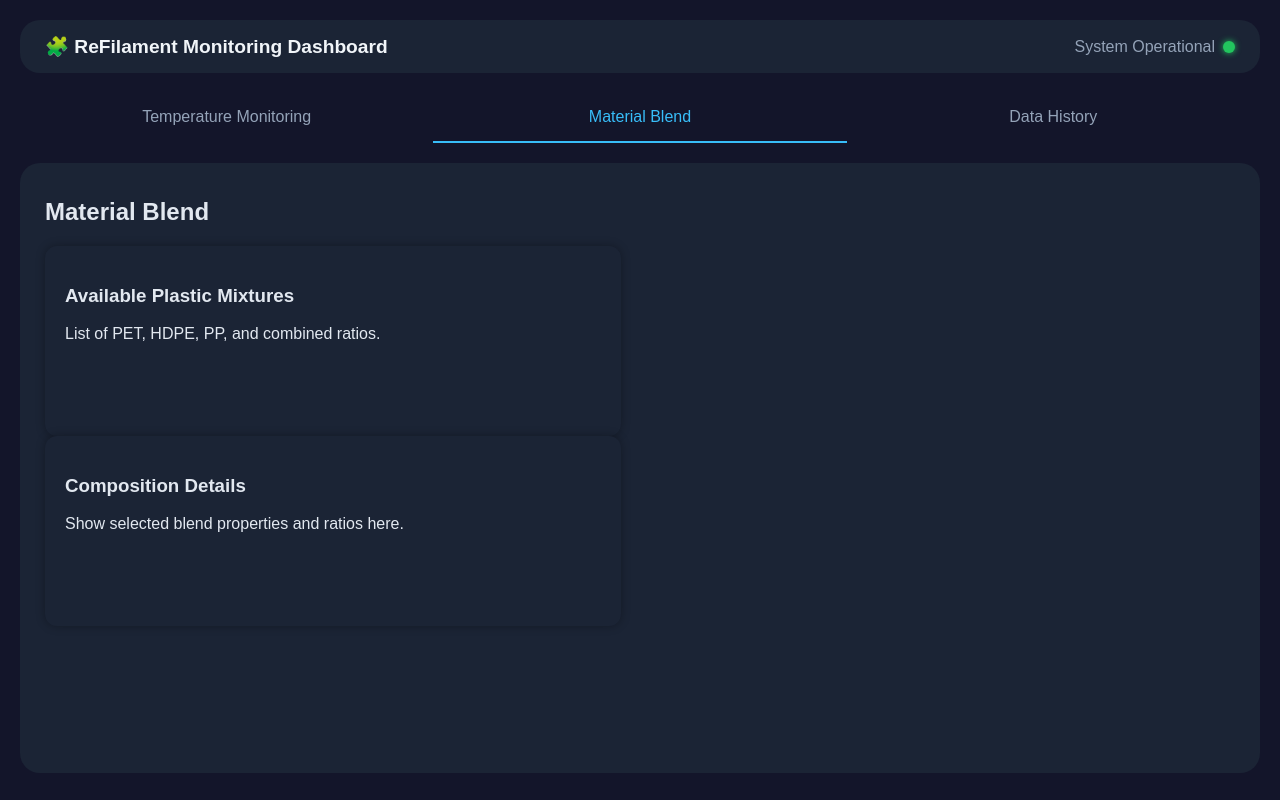
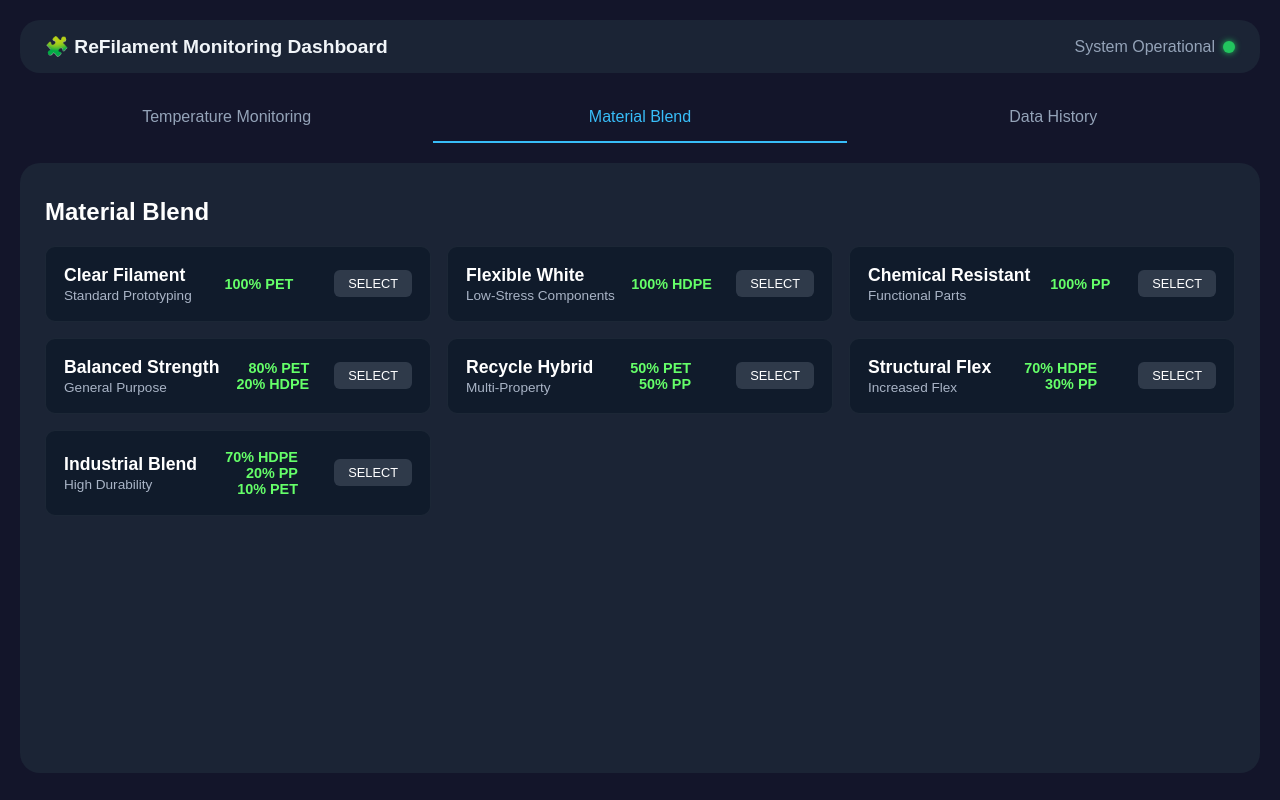
Before and after one commit to laleimendrez/ReFilament, a Flask app: page /mixture/ in a window 1280 px wide. Run offline with Flask 3, Linux system fonts and the light colour scheme.

Commit message:
Add layout for Tab 2 and initial Flask setup

```diff
--- a/static/css/mixture.css
+++ b/static/css/mixture.css
@@ -0,0 +1,56 @@
+.page-title {
+  color: #ffffff;
+  margin-bottom: 20px;
+}
+
+.mixture-grid {
+  display: grid;
+  grid-template-columns: repeat(auto-fit, minmax(300px, 1fr));
+  gap: 16px;
+}
+
+.mixture-card {
+  background: #101b2b;
+  border-radius: 10px;
+  padding: 18px;
+  display: flex;
+  justify-content: space-between;
+  align-items: center;
+  position: relative;
+  border: 1px solid rgba(255,255,255,0.05);
+}
+
+.mixture-info h3 {
+  color: white;
+  margin: 0;
+  font-size: 1.1rem;
+}
+
+.mixture-info p {
+  color: #a9b4c6;
+  font-size: 0.85rem;
+  margin: 2px 0 0 0;
+}
+
+.mixture-ratio {
+  color: #65ff69;
+  font-size: 0.9rem;
+  text-align: right;
+  font-weight: 600;
+  margin-right: 8px;
+}
+
+.select-btn {
+  background: #2f3a4a;
+  border: none;
+  padding: 6px 14px;
+  border-radius: 6px;
+  color: white;
+  font-size: 0.8rem;
+  cursor: pointer;
+  transition: 0.25s;
+}
+
+.select-btn:hover {
+  background: #4b5d75;
+}
--- a/templates/mixture.html
+++ b/templates/mixture.html
@@ -1,15 +1,81 @@
 {% extends "base.html" %}
 {% block content %}
 <link rel="stylesheet" href="{{ url_for('static', filename='css/mixture.css') }}">
-<h2>Material Blend</h2>
 
-<div class="panel">
-  <h3>Available Plastic Mixtures</h3>
-  <p>List of PET, HDPE, PP, and combined ratios.</p>
+<h2 class="page-title">Material Blend</h2>
+
+<div class="mixture-grid">
+
+  <!-- Card 1 -->
+  <div class="mixture-card">
+    <div class="mixture-info">
+      <h3>Clear Filament</h3>
+      <p>Standard Prototyping</p>
+    </div>
+    <div class="mixture-ratio">100% PET</div>
+    <button class="select-btn">SELECT</button>
+  </div>
+
+  <!-- Card 2 -->
+  <div class="mixture-card">
+    <div class="mixture-info">
+      <h3>Flexible White</h3>
+      <p>Low-Stress Components</p>
+    </div>
+    <div class="mixture-ratio">100% HDPE</div>
+    <button class="select-btn">SELECT</button>
+  </div>
+
+  <!-- Card 3 -->
+  <div class="mixture-card">
+    <div class="mixture-info">
+      <h3>Chemical Resistant</h3>
+      <p>Functional Parts</p>
+    </div>
+    <div class="mixture-ratio">100% PP</div>
+    <button class="select-btn">SELECT</button>
+  </div>
+
+  <!-- Card 4 -->
+  <div class="mixture-card">
+    <div class="mixture-info">
+      <h3>Balanced Strength</h3>
+      <p>General Purpose</p>
+    </div>
+    <div class="mixture-ratio">80% PET <br> 20% HDPE</div>
+    <button class="select-btn">SELECT</button>
+  </div>
+
+  <!-- Card 5 -->
+  <div class="mixture-card">
+    <div class="mixture-info">
+      <h3>Recycle Hybrid</h3>
+      <p>Multi-Property</p>
+    </div>
+    <div class="mixture-ratio">50% PET <br> 50% PP</div>
+    <button class="select-btn">SELECT</button>
+  </div>
+
+  <!-- Card 6 -->
+  <div class="mixture-card">
+    <div class="mixture-info">
+      <h3>Structural Flex</h3>
+      <p>Increased Flex</p>
+    </div>
+    <div class="mixture-ratio">70% HDPE <br> 30% PP</div>
+    <button class="select-btn">SELECT</button>
+  </div>
+
+  <!-- Card 7 -->
+  <div class="mixture-card">
+    <div class="mixture-info">
+      <h3>Industrial Blend</h3>
+      <p>High Durability</p>
+    </div>
+    <div class="mixture-ratio">70% HDPE <br> 20% PP <br> 10% PET</div>
+    <button class="select-btn">SELECT</button>
+  </div>
+
 </div>
 
-<div class="panel">
-  <h3>Composition Details</h3>
-  <p>Show selected blend properties and ratios here.</p>
-</div>
 {% endblock %}
```
